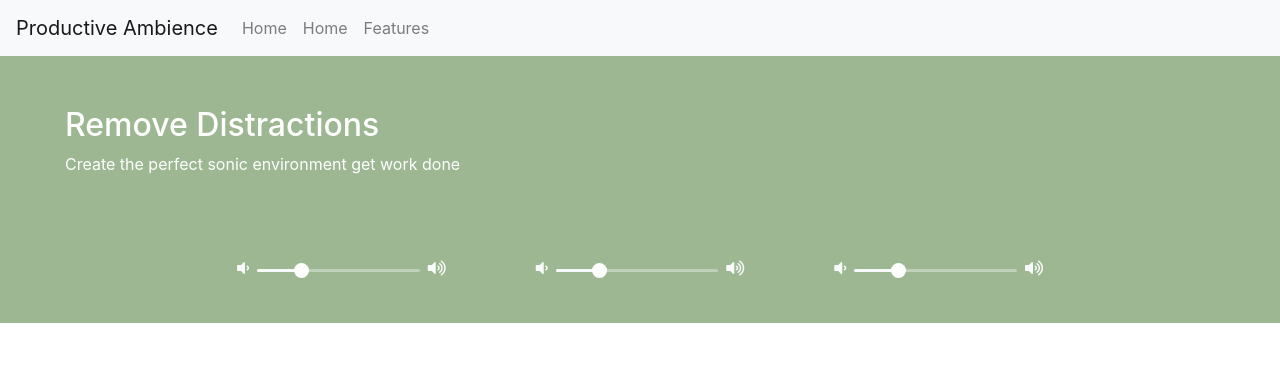
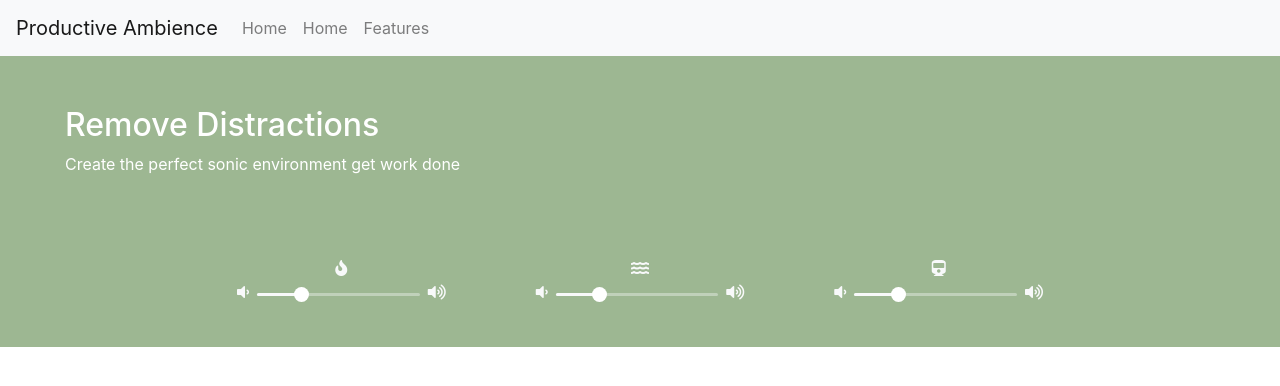
Before and after one commit to wqding/Productive-Ambience, a React (Create React App) app: page / in a window 1280 px wide. Shown: the top 386 px of the page. Built offline with nearby package versions, Linux system fonts and the light colour scheme.

Commit message:
fixed bugs with set volume and active

```diff
--- a/src/components/soundTile.js
+++ b/src/components/soundTile.js
@@ -30,11 +30,11 @@ function ValueLabelComponent(props) {
     );
 }
 
-// ValueLabelComponent.propTypes = {
-//     children: PropTypes.element.isRequired,
-//     open: PropTypes.bool.isRequired,
-//     value: PropTypes.number.isRequired,
-// };
+ValueLabelComponent.propTypes = {
+    children: PropTypes.element.isRequired,
+    open: PropTypes.bool.isRequired,
+    value: PropTypes.number.isRequired,
+};
 
 
 const VolumeSlider = withStyles({
@@ -61,26 +61,42 @@ const VolumeSlider = withStyles({
 })(Slider);
 
 const SoundTile = (props) => {
-  //pass in the image path, sound file path, active or not,
+  const [volume, setVolume] = useState(props.volume)
+  const [active, setActive] = useState(props.active)
 
   // original set value for volume slider
   // const handleChange = (event, newValue) => {
   //   setValue(newValue);
   // };
 
+  const changeVolume = (event, newVolume) => {
+    setVolume(newVolume)
+  };
+
+  const toggleActive = (event) => {
+      setActive(!active);
+  };
+
   return (
     <div style={{
       color: '#F8F9FA',
       textAlign: 'center',
-      opacity: props.active? '50%':'100%'
+      opacity: active? '50%':'100%'
     }}>
-      {/* <i className={props.icon} onClick={props.toggleActive(props.name)}></i> */}
+
+      {console.log(active)}
+      <i className={props.icon} onClick={toggleActive}></i>
       <Grid container spacing={1}>
         <Grid item>
           <i className="fas fa-volume-down"></i>
         </Grid>
         <Grid item xs>
-          <VolumeSlider value={props.volume} ValueLabelComponent={ValueLabelComponent} onChange={props.changeVolume()} aria-labelledby="VolumeSlider" />
+          <VolumeSlider
+            value={volume}
+            ValueLabelComponent={ValueLabelComponent}
+            onChange={changeVolume}
+            aria-labelledby="VolumeSlider"
+          />
         </Grid>
         <Grid item>
           <i className="fas fa-volume-up"></i>
```
